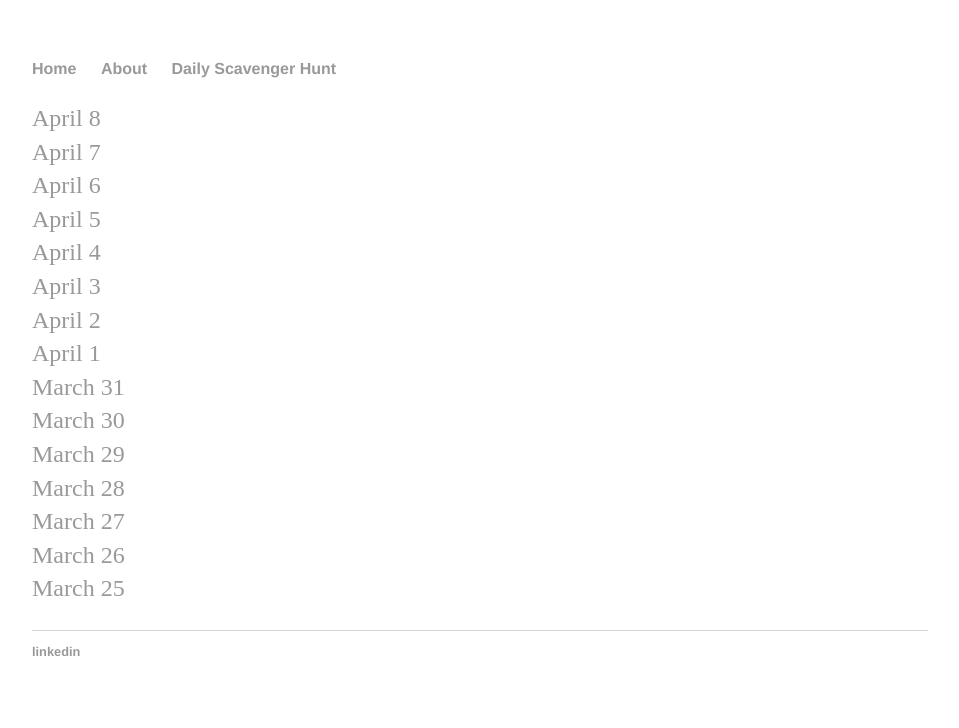
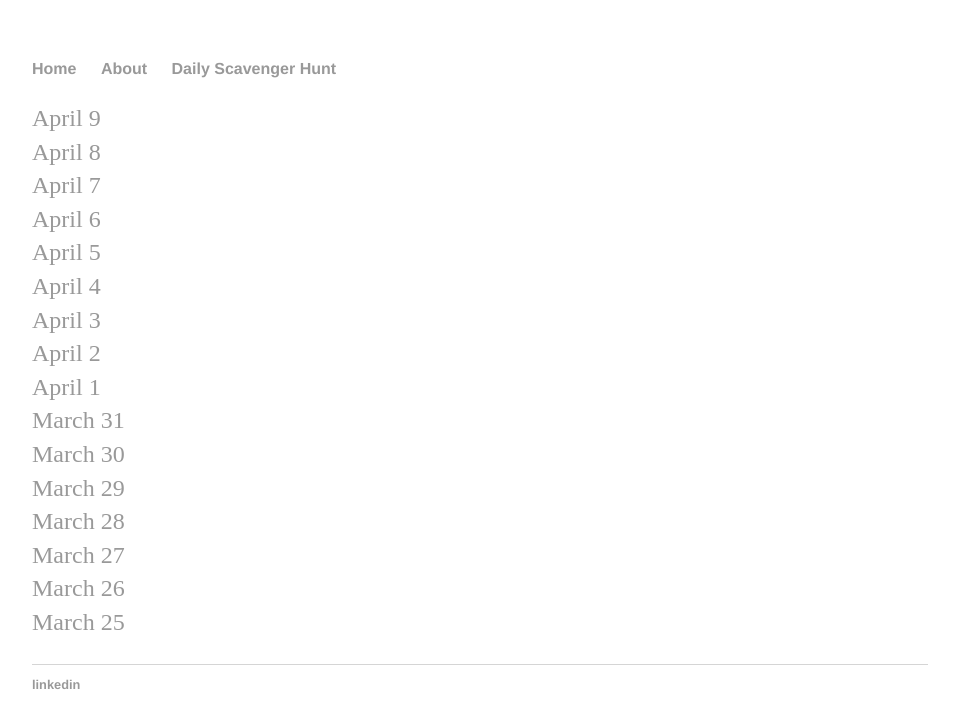
Before and after one commit to marisabrandt/marisabrandt.github.io, a Jekyll site: the page built from daily/index.html, in a window 1280 px wide. Shown: the top 728 px of the page, without its empty margins (160-1119 px from the left). Built offline with Jekyll 4.4.1, drawn with Linux system fonts in a browser that asks for light colours.

Commit message:
Update index.html

```diff
--- a/daily/index.html
+++ b/daily/index.html
@@ -4,6 +4,8 @@ title: Daily Walk Scavenger Hunt
 ---
 <div class="blurb">
 	<p>
+		<a href="https://forms.gle/33WfLWubA9iFBJhU7">April 9</a>
+		<br>
 	<a href="https://forms.gle/o5fmqeU3hrPHFsxD9">April 8</a>
 		<br>
 	<a href="https://forms.gle/gpmzVDQCEY3YXzrC6">April 7</a>
```
